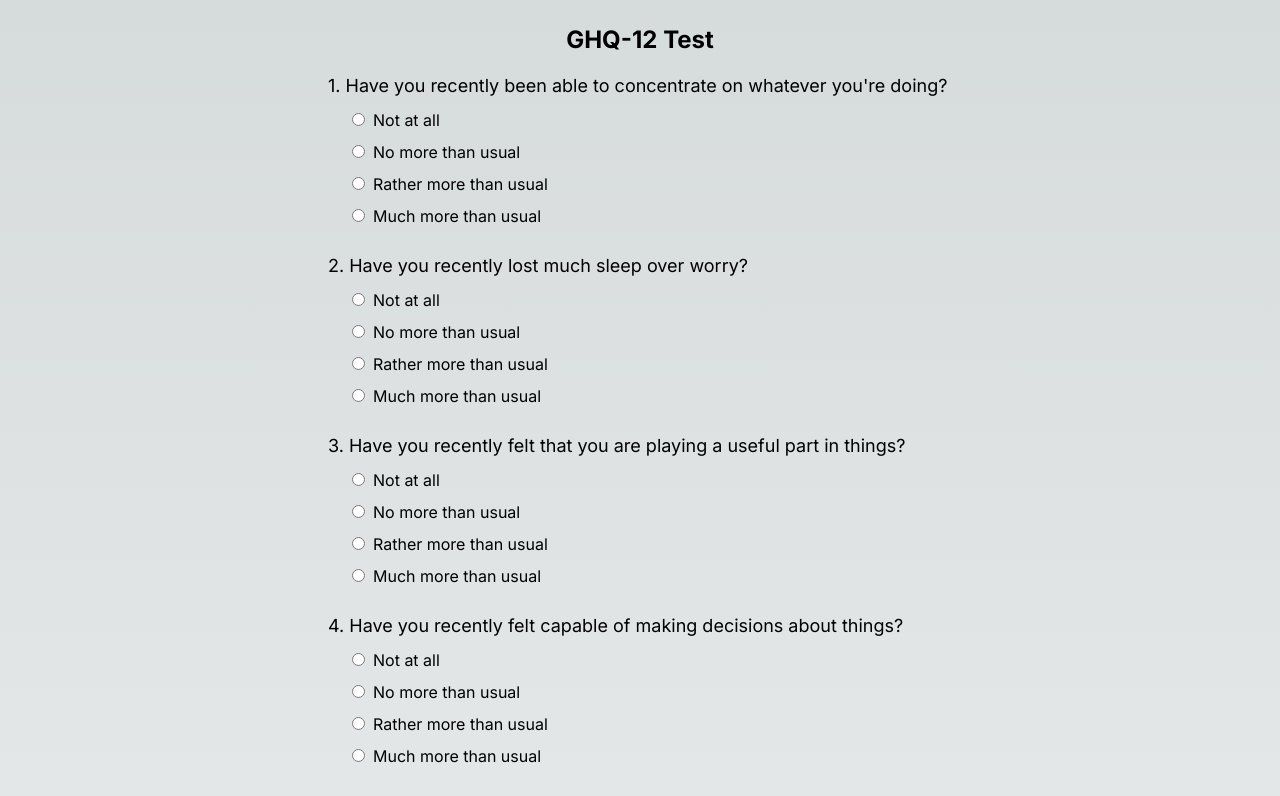
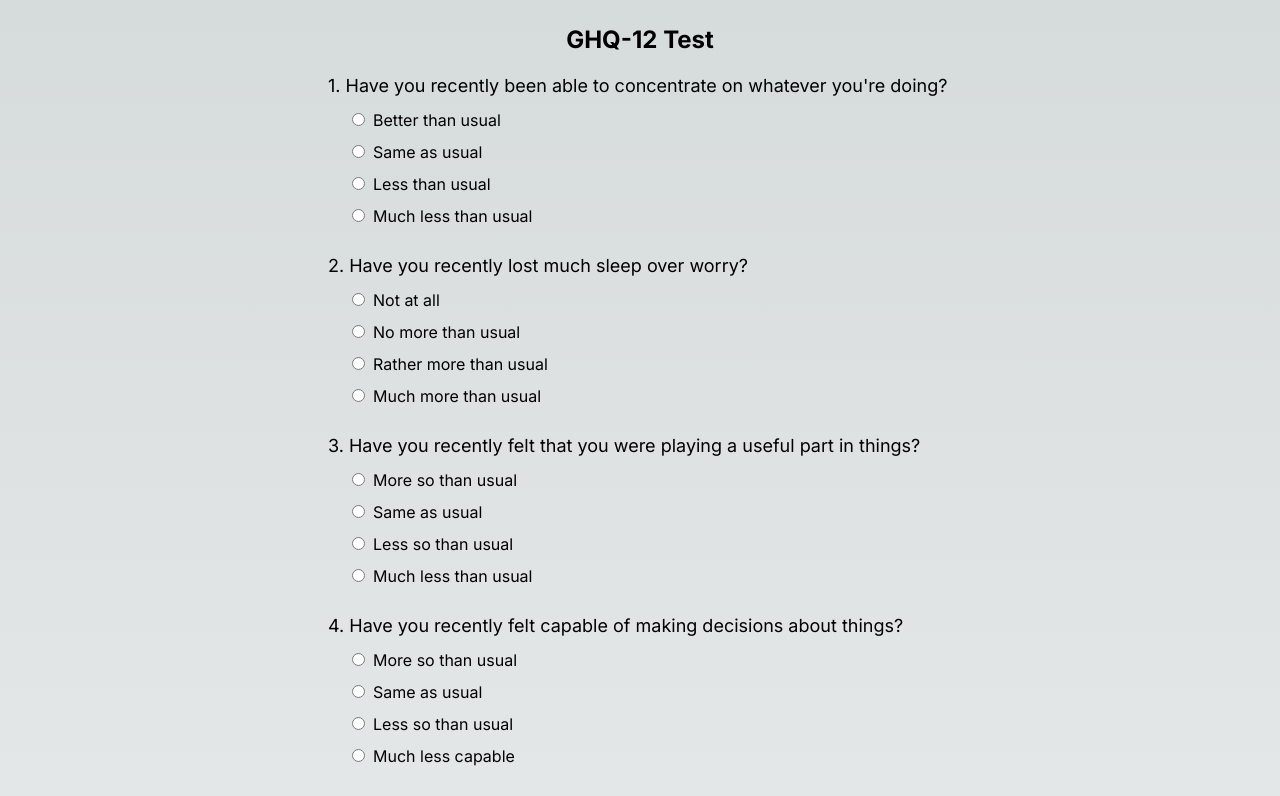
Before and after one commit to Devansh10Aga/ghq12-app, a Next.js app: page / in a window 1280 px wide. Shown: the top 796 px of the page. Built offline with nearby package versions, Linux system fonts and the light colour scheme.

Commit message:
option change

```diff
--- a/app/page.js
+++ b/app/page.js
@@ -4,23 +4,31 @@ import { useState } from 'react';
 const questions = [
   "Have you recently been able to concentrate on whatever you're doing?",
   "Have you recently lost much sleep over worry?",
-  "Have you recently felt that you are playing a useful part in things?",
+  "Have you recently felt that you were playing a useful part in things?",
   "Have you recently felt capable of making decisions about things?",
   "Have you recently felt constantly under strain?",
   "Have you recently felt you couldn't overcome your difficulties?",
   "Have you recently been able to enjoy your normal day-to-day activities?",
   "Have you recently been able to face up to problems?",
-  "Have you recently been feeling unhappy and depressed?",
+  "Have you recently been feeling unhappy or depressed?",
   "Have you recently been losing confidence in yourself?",
   "Have you recently been thinking of yourself as a worthless person?",
   "Have you recently been feeling reasonably happy, all things considered?"
 ];
 
 const options = [
-  "Not at all",
-  "No more than usual",
-  "Rather more than usual",
-  "Much more than usual"
+  ["Better than usual", "Same as usual", "Less than usual", "Much less than usual"],
+  ["Not at all", "No more than usual", "Rather more than usual", "Much more than usual"],
+  ["More so than usual", "Same as usual", "Less so than usual", "Much less than usual"],
+  ["More so than usual", "Same as usual", "Less so than usual", "Much less capable"],
+  ["Not at all", "No more than usual", "Rather more than usual", "Much more than usual"],
+  ["Not at all", "No more than usual", "Rather more than usual", "Much more than usual"],
+  ["More so than usual", "Same as usual", "Less so than usual", "Much less than usual"],
+  ["More so than usual", "Same as usual", "Less able than usual", "Much less able"],
+  ["Not at all", "No more than usual", "Rather more than usual", "Much more than usual"],
+  ["Not at all", "No more than usual", "Rather more than usual", "Much more than usual"],
+  ["Not at all", "No more than usual", "Rather more than usual", "Much more than usual"],
+  ["More so than usual", "About the same as usual", "Less so than usual", "Much less than usual"]
 ];
 
 export default function Home() {
@@ -83,7 +91,7 @@ export default function Home() {
           <div key={index} className="mb-6">
             <label className="block text-lg mb-2">{index + 1}. {question}</label>
             <div className="ml-2 sm:ml-6">
-              {options.map((option, optIndex) => (
+              {options[index].map((option, optIndex) => (
                 <label key={optIndex} className="block mb-2">
                   <input
                     type="radio"
```
